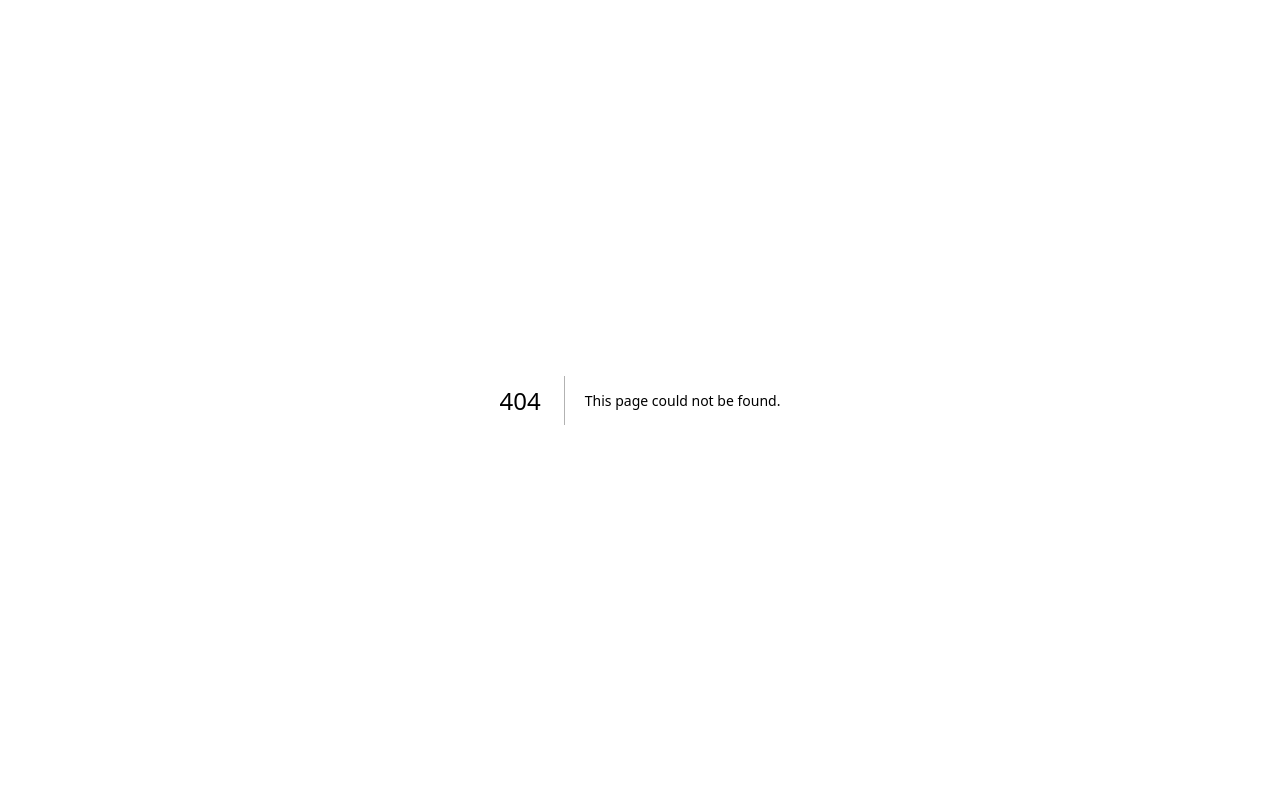
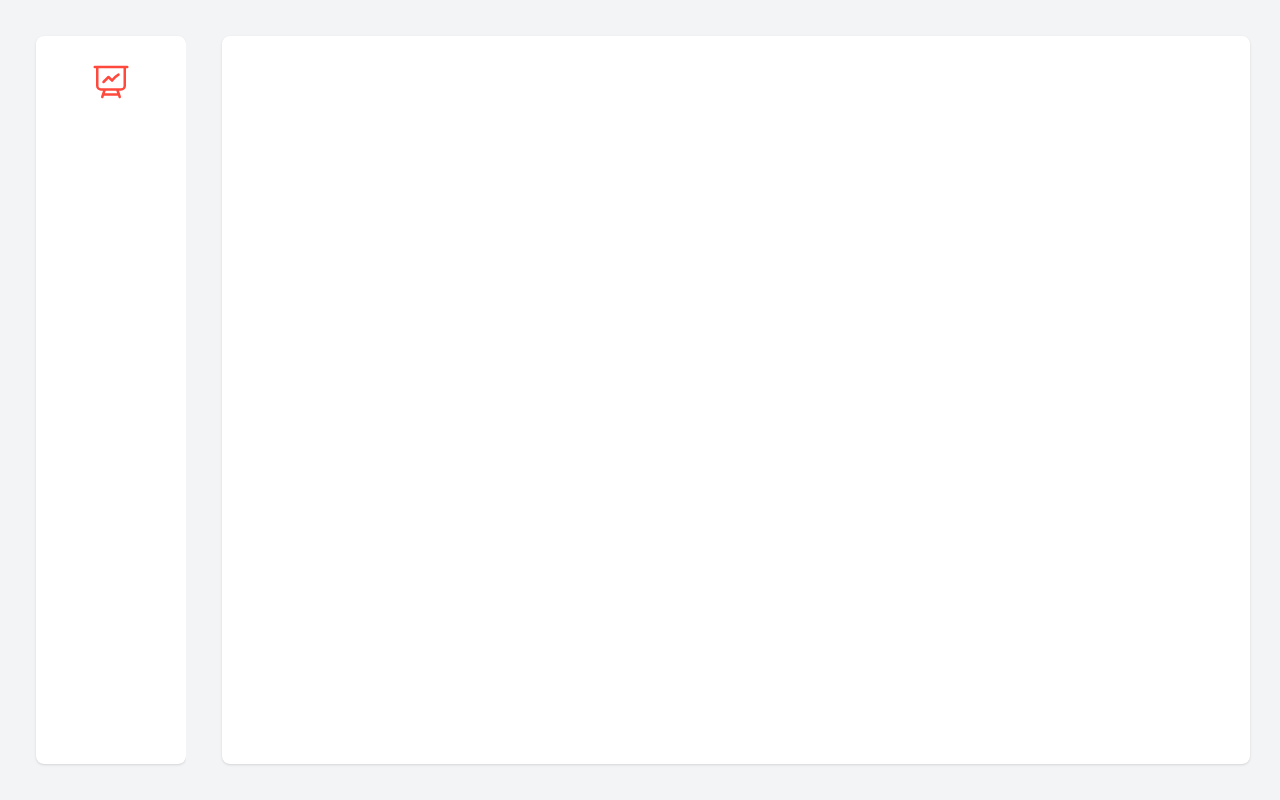
Before and after one commit to Luckychips/poke-stat, a Next.js app: page /pokedex/list in a window 1280 px wide. Before the commit this address had no page. Built offline with nearby package versions, Linux system fonts and the light colour scheme.

Commit message:
set default page

```diff
--- /dev/null
+++ b/src/app/pokedex/list/page.tsx
@@ -0,0 +1,16 @@
+'use client'
+import { Sidebar } from "@/component";
+
+export default function Page() {
+    return (
+        <main className="flex flex-row bg-gray-100">
+            <Sidebar />
+            <section className="w-19/20 min-w-19/20 h-screen bg-gray-100" style={{ minWidth: 1100 }}>
+                <article className="bg-white shadow-sm rounded-lg" style={{ margin: 36, height: 'calc(100vh - 72px)' }}>
+                    <div className="relative flex flex-col h-full p-2">
+                    </div>
+                </article>
+            </section>
+        </main>
+    );
+}
--- /dev/null
+++ b/src/component/design/Sidebar/index.tsx
@@ -0,0 +1,17 @@
+import { BaseIcon } from "@/component";
+import { mainThemeColor } from "@/core/theme";
+
+export default function Sidebar() {
+    return (
+        <aside className="w-1/20 h-screen" style={{ minWidth: 150, height: 'calc(100vh - 72px)', marginTop: 36, marginBottom: 36, marginLeft: 36 }}>
+            <div className="h-full bg-white shadow-sm rounded-lg" style={{ padding: '18px 0' }}>
+                <div className="flex justify-center py-2 mb-24">
+                    <BaseIcon iconColor={mainThemeColor} iconSize="size-10">
+                        <path strokeLinecap="round" strokeLinejoin="round"
+                              d="M3.75 3v11.25A2.25 2.25 0 0 0 6 16.5h2.25M3.75 3h-1.5m1.5 0h16.5m0 0h1.5m-1.5 0v11.25A2.25 2.25 0 0 1 18 16.5h-2.25m-7.5 0h7.5m-7.5 0-1 3m8.5-3 1 3m0 0 .5 1.5m-.5-1.5h-9.5m0 0-.5 1.5m.75-9 3-3 2.148 2.148A12.061 12.061 0 0 1 16.5 7.605"/>
+                    </BaseIcon>
+                </div>
+            </div>
+        </aside>
+    );
+}
--- /dev/null
+++ b/src/component/index.ts
@@ -0,0 +1,3 @@
+export { default as Sidebar } from "./design/Sidebar";
+
+export { default as BaseIcon } from "./widget/BaseIcon";
--- /dev/null
+++ b/src/component/widget/BaseIcon/index.tsx
@@ -0,0 +1,18 @@
+import type { ReactNode } from "react";
+
+interface Props {
+    iconColor?: string
+    iconSize?: string
+    children: ReactNode
+}
+
+export default function BaseIcon({ iconColor = "white", iconSize = "size-6", children }: Props) {
+    return (
+        <svg xmlns="http://www.w3.org/2000/svg" fill="none" viewBox="0 0 24 24" strokeWidth="1.5"
+             stroke="currentColor"
+             className={iconSize}
+             style={{ color: iconColor }}>
+            {children}
+        </svg>
+    );
+}
--- /dev/null
+++ b/src/core/theme.ts
@@ -0,0 +1 @@
+export const mainThemeColor = 'rgba(254, 73, 60, 1.0)'
```
